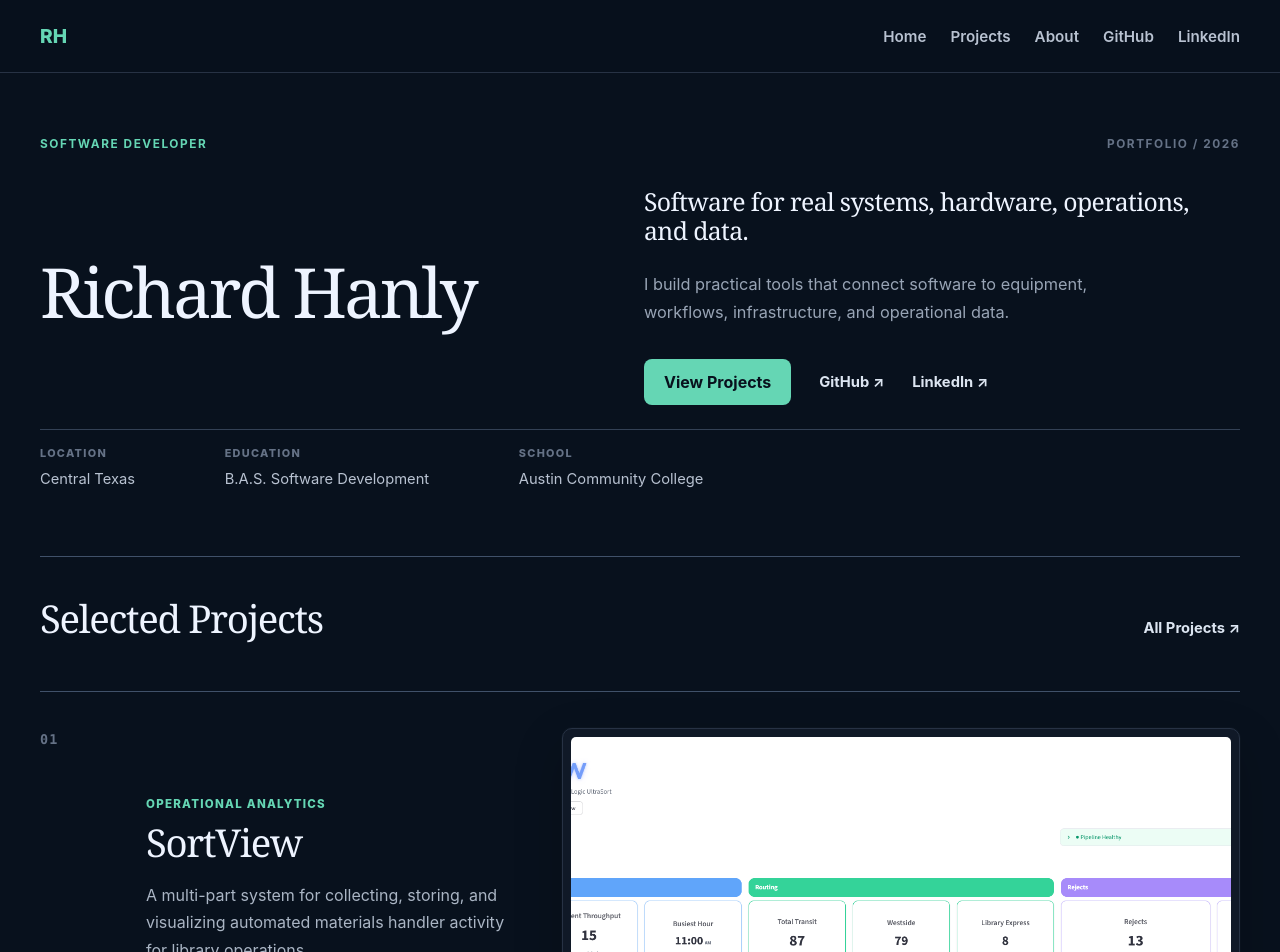
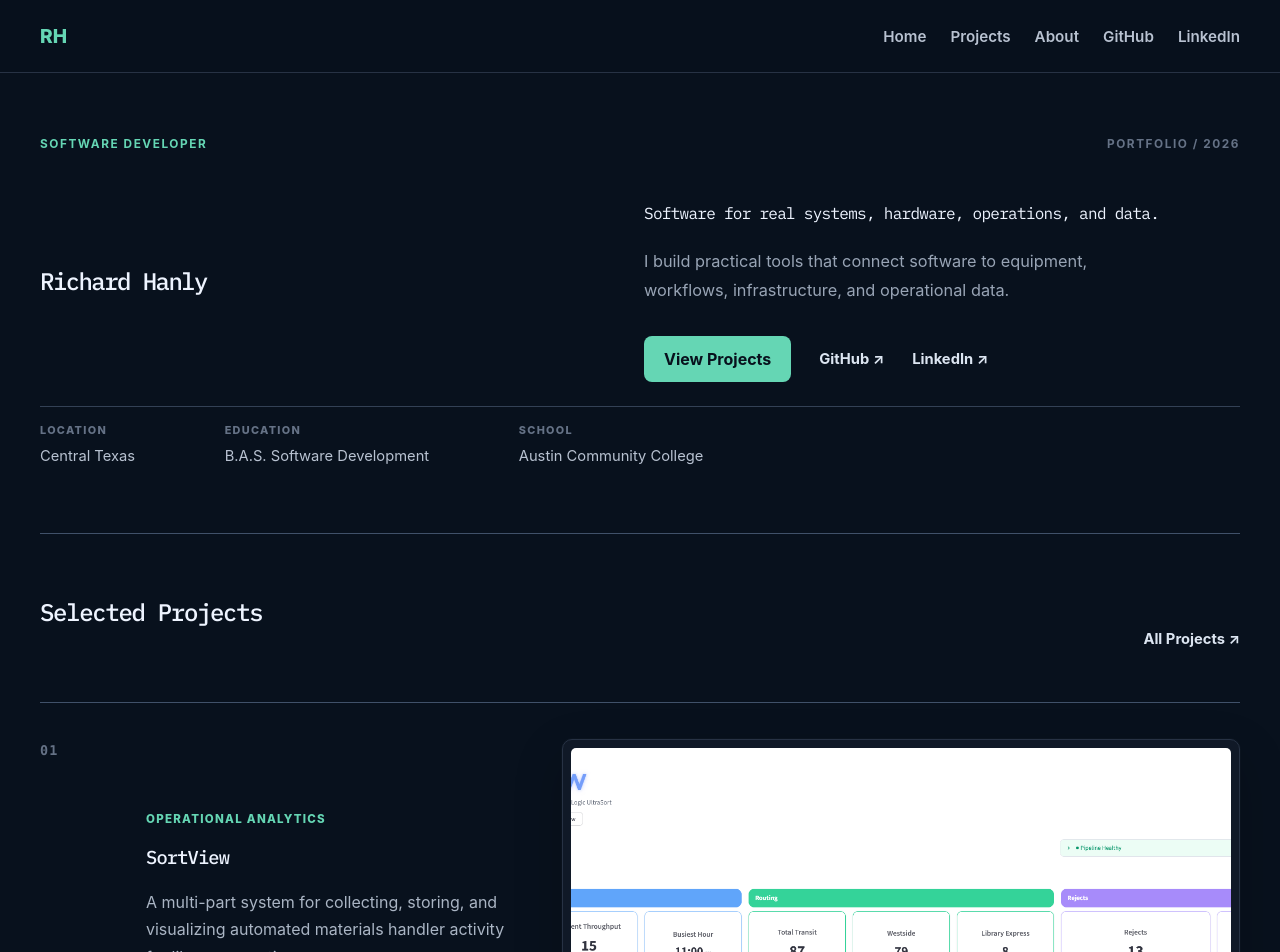
Before and after one commit to richardrhanly-us/Portfolio, a React (Vite) app: page / in a window 1280 px wide. Shown: the top 952 px of the page. Built offline with nearby package versions, Linux system fonts and the light colour scheme.

Commit message:
Try new font

```diff
--- a/src/App.css
+++ b/src/App.css
@@ -3,6 +3,8 @@
    GLOBAL LAYOUT
 
    ========================================================= */
+
+@import url("https://fonts.googleapis.com/css2?family=IBM+Plex+Mono:wght@400;500;600&display=swap");
 
 #root {
   min-height: 100vh;
@@ -35,11 +37,9 @@ main {
 h1,
 h2,
 h3 {
-  font-family: Georgia, "Times New Roman", serif;
-
-  font-weight: 400;
-
-  letter-spacing: -0.025em;
+  font-family: "IBM Plex Mono", Consolas, "Courier New", monospace;
+  font-weight: 500;
+  letter-spacing: -0.045em;
 }
 
 /* Page and section headings */
@@ -1473,14 +1473,9 @@ small,
 }
 
 .home-hero-name h1 {
-  margin: 0;
-  color: #eef4ff;
-  font-family: Georgia, "Times New Roman", serif;
-  font-size: clamp(3.9rem, 5.4vw, 5.7rem);
-  font-weight: 400;
-  line-height: 0.95;
-  letter-spacing: -0.045em;
-  white-space: nowrap;
+  font-family: "IBM Plex Mono", Consolas, "Courier New", monospace;
+  font-weight: 500;
+  letter-spacing: -0.065em;
 }
 
 .home-hero-intro {
@@ -1489,13 +1484,9 @@ small,
 }
 
 .home-hero-statement {
-  margin: 0;
-  color: #eef4ff;
-  font-family: Georgia, "Times New Roman", serif;
-  font-size: clamp(1.55rem, 1.9vw, 2rem);
+  font-family: "IBM Plex Mono", Consolas, "Courier New", monospace;
   font-weight: 400;
-  line-height: 1.18;
-  letter-spacing: -0.025em;
+  letter-spacing: -0.045em;
 }
 
 .home-hero-description {
@@ -1578,13 +1569,9 @@ small,
 }
 
 .home-work-title-row h2 {
-  margin: 0;
-  color: #eef4ff;
-  font-family: Georgia, "Times New Roman", serif;
-  font-size: clamp(2.1rem, 3vw, 3.2rem);
-  font-weight: 400;
-  line-height: 1;
-  letter-spacing: -0.035em;
+  font-family: "IBM Plex Mono", Consolas, "Courier New", monospace;
+  font-weight: 500;
+  letter-spacing: -0.055em;
 }
 
 .home-project-list {
@@ -1636,19 +1623,9 @@ small,
 }
 
 .home-project-copy h3 {
-  margin: 0;
-
-  color: #eef4ff;
-
-  font-family: Georgia, "Times New Roman", serif;
-
-  font-size: clamp(2rem, 3vw, 3.35rem);
-
-  font-weight: 400;
-
-  line-height: 1.02;
-
-  letter-spacing: -0.035em;
+  font-family: "IBM Plex Mono", Consolas, "Courier New", monospace;
+  font-weight: 500;
+  letter-spacing: -0.045em;
 }
 
 .home-project-copy > p:not(.home-project-type):not(.home-project-tech) {
```
